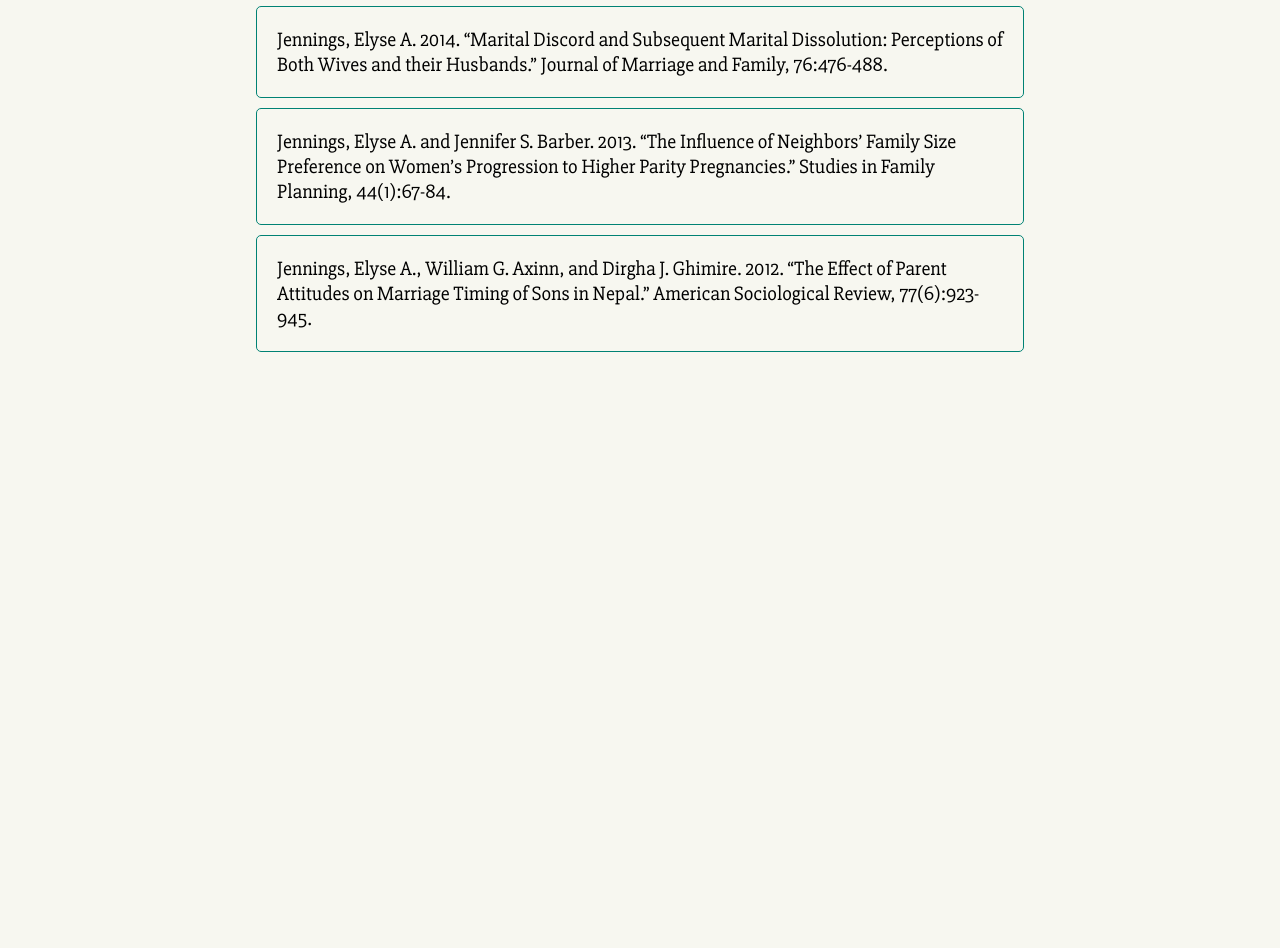
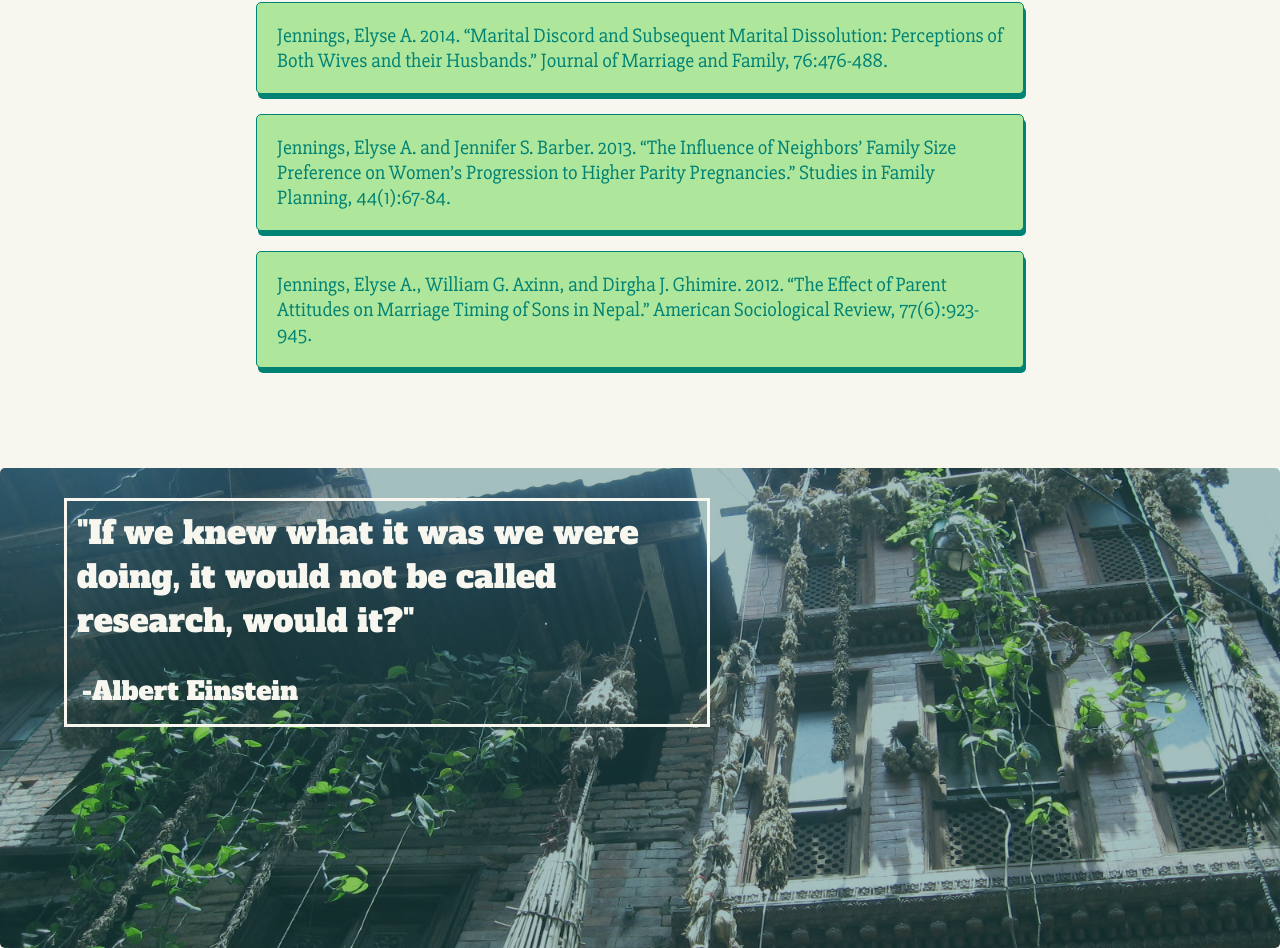
Before and after one commit to emilyjennings/elyse-portfolio, a React (Create React App) app: page /research in a window 1280 px wide. Shown: the part 1051-1999 px from the top of the page. Before the commit the page ends 1413 px from the top, so only its background shows below. Built offline with nearby package versions, Linux system fonts and the light colour scheme.

Commit message:
styling, added links

```diff
--- a/src/App.css
+++ b/src/App.css
@@ -5,6 +5,15 @@
 body {
   background: #f7f7f0;
   font-family: 'Slabo 27px', serif;
+}
+
+a {
+  color: #68c949;
+  text-decoration: none;
+}
+
+a:hover {
+  color: #008274
 }
 
 /* Header */
@@ -38,8 +47,8 @@
 }
 
 .top:hover {
-  color: #f7f7f0;
-  background-color: #89BA16;
+  color: #008274;
+  background-color: #68c949;
   opacity: .5;
 }
 
@@ -176,7 +185,6 @@
   background-image: url("../src/components/img/attachments/Elyse Jennings_IMG_0445.jpg");
   background-position: center;
   background-size: cover;
-  border-radius: 5px;
 }
 
 .nepal-img {
@@ -184,16 +192,16 @@
   height: 450px;
   margin: 0 auto;
   margin-top: 100px;
-  background-image: linear-gradient(rgba(28, 95, 94, 0.15), rgba(28, 95, 94, 0.6)), url("../src/components/img/attachments/Nepal 2009 504.JPG");
+  background-image: linear-gradient(rgba(28, 95, 94, 0.4), rgba(28, 95, 94, 0.4)), url("../src/components/img/attachments/Nepal 2009 504.JPG");
   background-position: center;
   background-size: cover;
   border-radius: 5px;
-  padding-top: 20px
+  padding-top: 30px
 }
 
 .nepal-quote {
   padding: 10px;
-  font-size: 3em;
+  font-size: 2em;
   color: #f7f7f0;
   font-family: 'Alfa Slab One', serif;
   overflow: hidden;
@@ -209,16 +217,15 @@
 }
 
 .quote-box {
-  margin-top: 100px;
   border: 3px solid #f7f7f0;
-  width: 80%;
-  margin: 0 10%
+  width: 50%;
+  margin: 0 45% 0 5%;
 }
 
 .bio_content, .research-text {
   color: #008274;
   width: 80%;
-  margin: 5%;
+  margin: 1%;
   text-align: center;
   font-size: 25px;
   padding: 5%;
@@ -230,11 +237,36 @@
   font-family: 'Slabo 27px', serif;
   font-size: 20px;
   padding: 20px;
-  margin: 10px 20%;
+  margin: 20px 20%;
   border-radius: 5px;
-  border: 1px solid #008274
+  border: 1px solid #008274;
+  background: #aee69c;
+  box-shadow: 2px 5px
 }
 
+.researchpage a {
+  color: #008274
+}
+
+.researchpage a:hover {
+  color: #f7f7f0
+}
+
+.cardborder:hover {
+  background-color: #008274
+}
+
+.nepal-img-2 {
+  width: 100%;
+  height: 450px;
+  margin: 0 auto;
+  margin-top: 100px;
+  background-image: linear-gradient(rgba(28, 95, 94, 0.4), rgba(28, 95, 94, 0.4)), url("../src/components/img/attachments/Nepal 2009 638.JPG");
+  background-position: center;
+  background-size: cover;
+  border-radius: 5px;
+  padding-top: 30px
+}
 
 
 @media only screen and (max-width: 600px) {
@@ -317,4 +349,8 @@
     padding: 50px 0
   }
 
+  .quote-box {
+    margin: auto;
+  }
+
 }
--- a/src/components/Research.js
+++ b/src/components/Research.js
@@ -12,43 +12,50 @@
       cards: {
         0: {
           index: 0,
+          link: "https://www.cambridge.org/core/journals/ageing-and-society/article/receipt-of-emotional-support-among-rural-south-african-adults/44525B51C64F9C9586C1EE4DF2C42ADD",
           name: 'emotional',
           image: '',
           title: 'Jennings, Elyse A., Nolwazi Mkhwanazi, and Lisa F. Berkman. 2018. “Receipt of Emotional Support Among Rural South African Adults.” Ageing & Society.',
         },
         1: {
           index: 1,
+          link: "https://www.tandfonline.com/doi/full/10.1080/00324728.2017.1282622",
           name: 'composition',
           image: '',
           title: 'Jennings, Elyse A. 2017. “Family Composition and Marital Dissolution in Rural Nepal, 1945–2008.” Population Studies, 71(2): 229-248.',
         },
         2: {
           index: 2,
+          link: "https://link.springer.com/article/10.1007/s13524-016-0504-8",
           name: 'predictors',
           image: '',
           title: 'Jennings, Elyse A. 2016. “Predictors of Marital Dissolution during Rapid Social Change: Evidence from South Asia.” Demography, 53(5): 1351-1375.',
         },
         3: {
           index: 3,
+          link: "https://www.tandfonline.com/doi/full/10.1080/00324728.2016.1140806",
           name: 'influence',
           image: '',
           title: 'Jennings, Elyse A. and Rachael S. Pierotti. 2016. “The Influence of Wives’ and Husbands’ Fertility Preferences on Progression to a Third Birth in Nepal, 1997–2009.” Population Studies, 70(1): 115-133.',
         },
         4: {
           index: 4,
+          link: "https://onlinelibrary.wiley.com/doi/full/10.1111/jomf.12104",
           name: 'discord',
           image: '',
           title: 'Jennings, Elyse A. 2014. “Marital Discord and Subsequent Marital Dissolution: Perceptions of Both Wives and their Husbands.” Journal of Marriage and Family, 76:476-488.',
         },
         5: {
           index: 5,
+          link: "https://onlinelibrary.wiley.com/doi/abs/10.1111/j.1728-4465.2013.00344.x?casa_token=7hpwM1xspI8AAAAA:TliuxR67uGFHo9qpWpkCRbktf1uC6uTspq4ZRP1VRAAMkE90IQnKQWQQZfPWEyGeRrcMExC9Kru5wHkl",
           name: 'preference',
           image: '',
           title: 'Jennings, Elyse A. and Jennifer S. Barber. 2013. “The Influence of Neighbors’ Family Size Preference on Women’s Progression to Higher Parity Pregnancies.” Studies in Family Planning, 44(1):67-84.',
         },
         6: {
           index: 6,
-          name: 'attitues',
+          link: "https://journals.sagepub.com/doi/abs/10.1177/0003122412464041",
+          name: 'attitudes',
           image: '',
           title: 'Jennings, Elyse A., William G. Axinn, and Dirgha J. Ghimire. 2012. “The Effect of Parent Attitudes on Marriage Timing of Sons in Nepal.” American Sociological Review, 77(6):923-945.',
         },
@@ -73,9 +80,11 @@
   displayCards = () => {
     return Object.values(this.state.cards).map(card =>
       <Fade left>
-        <div className="cardborder" id={card.name}>
-          <div className="title">{card.title}</div>
-        </div>
+        <a href={card.link}>
+          <div className="cardborder" id={card.name}>
+            <div className="title">{card.title}</div>
+          </div>
+        </a>
       </Fade>
     )
   }
@@ -86,6 +95,13 @@
       <div className="researchpage">
         <div className="research-text">Elyse has spent more than a decade studying family events and family dynamics across the life course and around the globe. Much of her time has been spent on understanding marriage, childbearing, and marital dissolution in South Asia. Her current work in aging in South Africa largely focuses on how marriage, widowhood, and divorce can impact one's receipt of social support, as well as their health outcomes.</div>
         {this.displayCards()}
+        <div className="space"></div>
+        <div className="nepal-img-2">
+          <div className="quote-box">
+            <div className="nepal-quote">"If we knew what it was we were doing, it would not be called research, would it?" </div>
+            <div className="boris">-Albert Einstein</div>
+          </div>
+        </div>
       </div>
     );
   };
--- a/src/containers/Header.js
+++ b/src/containers/Header.js
@@ -53,6 +53,9 @@
           <Nav />
           <div className="navtitle"></div>
 
+          <button className="top">
+            Up
+          </button>
 
         </div>
     );
--- a/src/containers/Home.js
+++ b/src/containers/Home.js
@@ -37,6 +37,16 @@
   });
 }
 
+//cool scroll effect for the images
+  parallaxBackground = () => {
+    $(window).scroll(function(){
+      $(".profile-img").css("background-position", "50% "  + (($(window).scrollTop() / 20)) + "%");
+      // $("#abroad, #college, #teaching, .story, #coding").css("background-position", "50% "  + (($(window).scrollTop() / 20)) + "%");
+      // $("#jeju").css("background-position", "0% "  + (($(window).scrollTop() / 60)) + "%");
+      // $("#between, #dc").css("background-position", "50% "  + (($(window).scrollTop() / 60)) + "%");
+    });
+  }
+
 componentDidMount(){
   {this.changeHeader()}
   {this.scrollTop()}
@@ -50,21 +60,17 @@
         Elyse is a family demographer, trained in sociology, whose research focuses on understanding the causes and consequences of family events.
       </div>
       <div className="bio_content">
-        She earned her Ph.D. in Sociology at the University of Michigan in 2013, where she was a predoctoral trainee at the Population Studies Center. She then completed a postdoctoral fellowship at the Carolina Population Center at the University of North Carolina.
+        She earned her Ph.D. in Sociology at the University of Michigan in 2013, where she was a predoctoral trainee at the <a href="https://www.psc.isr.umich.edu/">Population Studies Center</a>. She then completed a postdoctoral fellowship at the <a href="https://www.cpc.unc.edu/">Carolina Population Center</a> at the University of North Carolina.
       </div>
       <div className="bio_content">
-        She is currently a Research Scientist at the Harvard Center for Population and Development Studies at the T.H. Chan School of Public Health.
+        She is currently a Research Scientist at the <a href="https://www.hsph.harvard.edu/population-development/">Harvard Center for Population and Development Studies</a> at the T.H. Chan School of Public Health.
       </div>
       <div className="nepal-img">
         <div className="quote-box">
-          <div className="nepal-quote">"The primary challenge facing our species is the reproduction of our species itself." </div>
-          <div className="boris">-Boris Johnson</div>
+          <div className="nepal-quote">"The PhD system is the real root of the evil of academic snobbery." </div>
+          <div className="boris">-Freeman Dyson</div>
         </div>
       </div>
-
-      <button className="top">
-        Up
-      </button>
 
     </div>
   );
```
